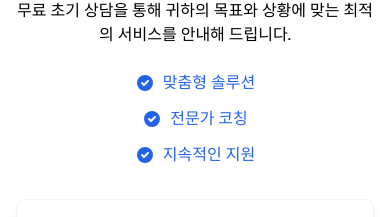
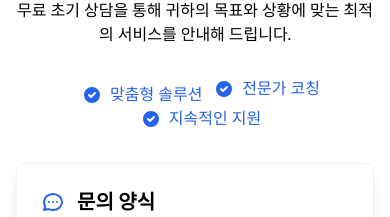
Before and after one commit to masterpiece-alliances/macc-website, a Next.js app: page /contact in a window 390 px wide. Shown: the part 522-739 px from the top of the page. Built offline with nearby package versions, Linux system fonts and the light colour scheme.

Commit message:
모바일에서 키워드 요소들을 한 줄로 표시되도록 수정

```diff
--- a/src/app/contact/page.tsx
+++ b/src/app/contact/page.tsx
@@ -40,20 +40,20 @@ export default function ContactPage() {
           <p className="text-base md:text-lg">
             무료 초기 상담을 통해 귀하의 목표와 상황에 맞는 최적의 서비스를 안내해 드립니다.
           </p>
-          <div className="flex flex-col md:flex-row justify-center md:space-x-6 space-y-3 md:space-y-0 mt-6 md:mt-8">
-            <div className="flex items-center justify-center text-blue-600">
+          <div className="flex flex-row flex-wrap justify-center space-x-3 space-y-0 mt-6 md:mt-8">
+            <div className="flex items-center justify-center text-blue-600 ml-3 mt-3 md:mt-0">
               <svg xmlns="http://www.w3.org/2000/svg" className="h-5 w-5 mr-2" viewBox="0 0 20 20" fill="currentColor">
                 <path fillRule="evenodd" d="M10 18a8 8 0 100-16 8 8 0 000 16zm3.707-9.293a1 1 0 00-1.414-1.414L9 10.586 7.707 9.293a1 1 0 00-1.414 1.414l2 2a1 1 0 001.414 0l4-4z" clipRule="evenodd" />
               </svg>
               <span>맞춤형 솔루션</span>
             </div>
-            <div className="flex items-center justify-center text-blue-600">
+            <div className="flex items-center justify-center text-blue-600 mt-3 md:mt-0">
               <svg xmlns="http://www.w3.org/2000/svg" className="h-5 w-5 mr-2" viewBox="0 0 20 20" fill="currentColor">
                 <path fillRule="evenodd" d="M10 18a8 8 0 100-16 8 8 0 000 16zm3.707-9.293a1 1 0 00-1.414-1.414L9 10.586 7.707 9.293a1 1 0 00-1.414 1.414l2 2a1 1 0 001.414 0l4-4z" clipRule="evenodd" />
               </svg>
               <span>전문가 코칭</span>
             </div>
-            <div className="flex items-center justify-center text-blue-600">
+            <div className="flex items-center justify-center text-blue-600 mt-3 md:mt-0">
               <svg xmlns="http://www.w3.org/2000/svg" className="h-5 w-5 mr-2" viewBox="0 0 20 20" fill="currentColor">
                 <path fillRule="evenodd" d="M10 18a8 8 0 100-16 8 8 0 000 16zm3.707-9.293a1 1 0 00-1.414-1.414L9 10.586 7.707 9.293a1 1 0 00-1.414 1.414l2 2a1 1 0 001.414 0l4-4z" clipRule="evenodd" />
               </svg>
```
